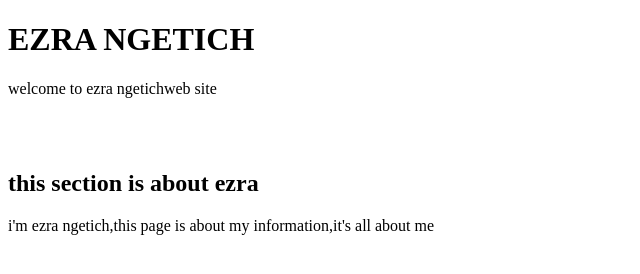
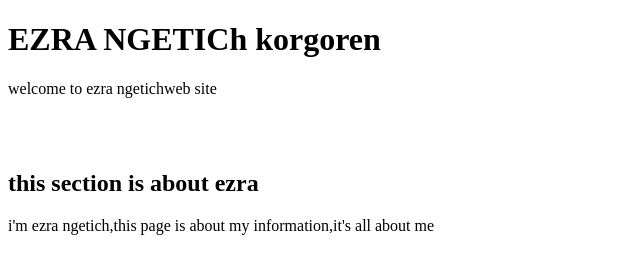
Before and after one commit to ezrangetich/MyWebsite, a plain HTML site: page index.html in a window 1280 px wide. Shown: the whole page, without its empty margins (0-640 px from the left). Drawn offline with Linux system fonts and the light colour scheme.

Commit message:
second commit

```diff
--- a/index.html
+++ b/index.html
@@ -5,7 +5,7 @@
 </head>
 <body>
     <header>
-        <h1>EZRA NGETICH</h1>
+        <h1>EZRA NGETICh korgoren</h1>
         <p>welcome to ezra ngetichweb site</p>
         <br>
         <br>
```
